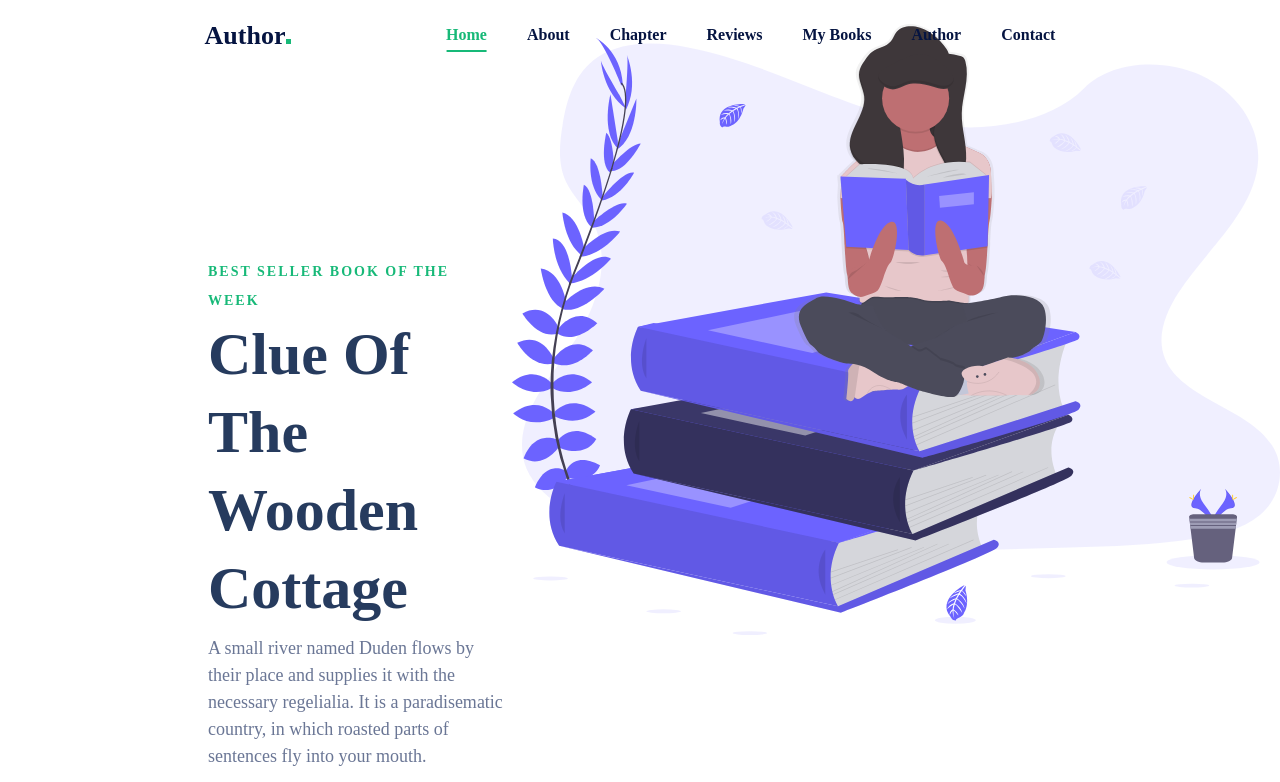
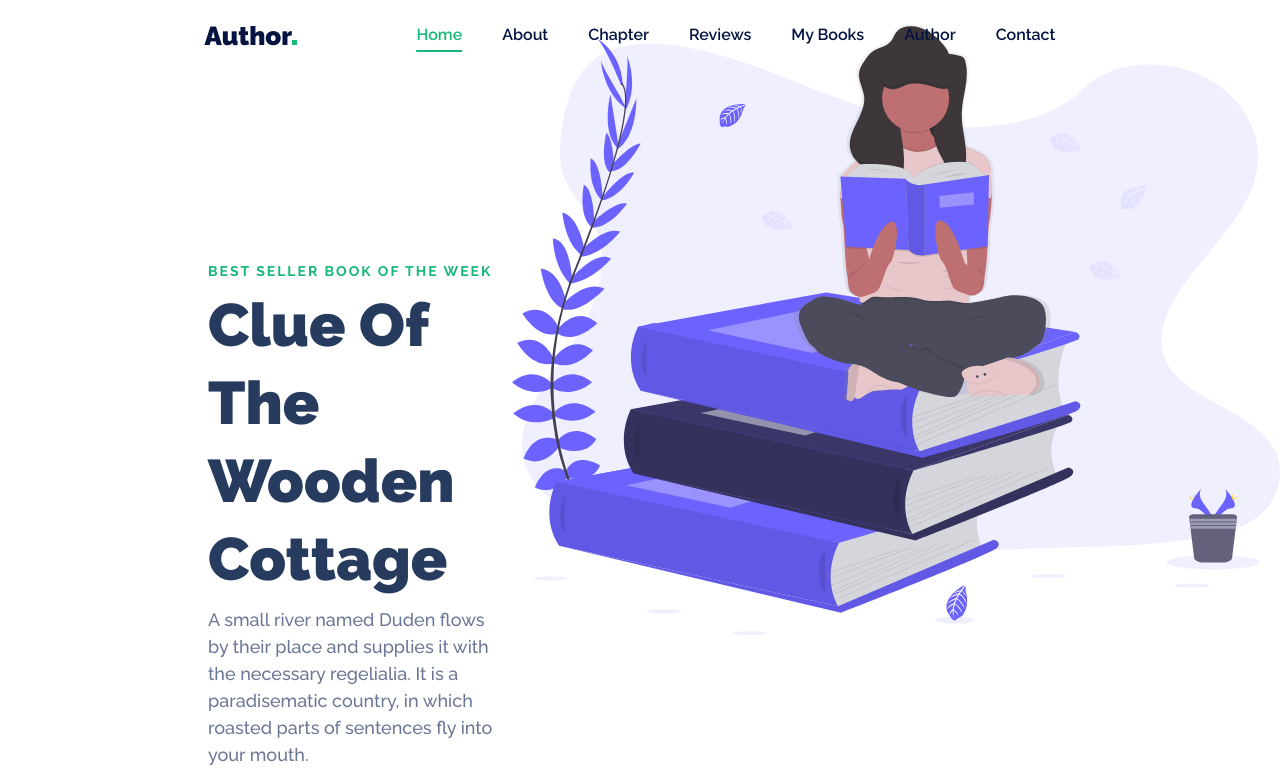
Before and after one commit to NgQuan341/AuthorLandingPage, a React (Vite) app in the folder React/: page / in a window 1280 px wide. Shown: the top 782 px of the page. Built offline with nearby package versions, Linux system fonts and the light colour scheme.

Commit message:
update: devide header component to children components

```diff
--- /dev/null
+++ b/React/src/components/header/HeaderMenuItem.jsx
@@ -0,0 +1,16 @@
+import React from "react";
+
+const HeaderMenuItem = (props) => {
+    const {item, style, setActiveItem} = props
+    return (
+        <>
+        <span className={style.header_menu_item} onClick={()=>setActiveItem(item.id)}>
+            <a href={item.sectionID} className={`${style.header_menu_item_text} ${item.active?style.active:''}`}>
+            {item.name}
+            </a>
+        </span>
+        </>
+    );
+};
+
+export default HeaderMenuItem;
--- a/React/src/components/header/index.jsx
+++ b/React/src/components/header/index.jsx
@@ -1,6 +1,67 @@
 import React from "react";
+import { useState } from "react";
 import headerStyle from './header.module.css';
+import HeaderMenuItem from "./HeaderMenuItem";
+
 const Header = () => {
+  const menuItems = [
+    {
+      id: 1,
+      name:'Home',
+      active: true,
+      sectionID:'#'
+    },
+    {
+      id: 2,
+      name:'About',
+      active: false,
+      sectionID:'#about'
+    },
+    {
+      id: 3,
+      name:'Chapter',
+      active: false,
+      sectionID:'#chapter'
+    },
+    {
+      id: 4,
+      name:'Reviews',
+      active: false,
+      sectionID:'#reviews'
+    },
+    {
+      id: 5,
+      name:'My Books',
+      active: false,
+      sectionID:'#book'
+    },
+    {
+      id: 6,
+      name:'Author',
+      active: false,
+      sectionID:'#author'
+    },
+    {
+      id: 7,
+      name:'Contact',
+      active: false,
+      sectionID:'#contact'
+    },
+  ]
+  const [items, setItems] = useState(menuItems);
+  const setActiveItem = (id) =>{
+    let arr = items.map((item, index)=>{
+      if(item.id == id){
+        item.active = true
+      }
+      else{
+        item.active = false
+      }
+      return item
+    }
+    )
+    setItems(arr)
+  }
   return (
     <nav className={headerStyle.header} id='header'>
       <div className={headerStyle.header_container}>
@@ -9,41 +70,12 @@ const Header = () => {
         </a>
         <button className={headerStyle.menu_btn}>Menu</button>
         <div className={headerStyle.header_menu}>
-          <span className={headerStyle.header_menu_item}>
-            <a href="#" className={`${headerStyle.header_menu_item_text} ${headerStyle.active}`}>
-              Home
-            </a>
-          </span>
-          <span className={headerStyle.header_menu_item}>
-            <a href="#about" className={headerStyle.header_menu_item_text}>
-              About
-            </a>
-          </span>
-          <span className={headerStyle.header_menu_item}>
-            <a href="#chapter" className={headerStyle.header_menu_item_text}>
-              Chapter
-            </a>
-          </span>
-          <span className={headerStyle.header_menu_item}>
-            <a href="#reviews" className={headerStyle.header_menu_item_text}>
-              Reviews
-            </a>
-          </span>
-          <span className={headerStyle.header_menu_item}>
-            <a href="#book" className={headerStyle.header_menu_item_text}>
-              My Books
-            </a>
-          </span>
-          <span className={headerStyle.header_menu_item}>
-            <a href="#author" className={headerStyle.header_menu_item_text}>
-              Author
-            </a>
-          </span>
-          <span className={headerStyle.header_menu_item}>
-            <a href="#contact" className={headerStyle.header_menu_item_text}>
-              Contact
-            </a>
-          </span>
+          {
+            items.map((item, index)=>(
+                <HeaderMenuItem key={index} item={item} style={headerStyle} setActiveItem={setActiveItem} />
+              )
+            )
+          }
         </div>
       </div>
     </nav>
--- a/React/src/index.css
+++ b/React/src/index.css
@@ -1,3 +1,8 @@
+@import url('https://fonts.googleapis.com/css2?family=Open+Sans:ital,wght@0,300;0,400;0,500;0,600;0,700;0,800;1,300;1,400;1,500;1,600;1,700;1,800&family=Raleway:ital,wght@0,100;0,200;0,300;0,400;0,500;0,600;0,700;0,800;0,900;1,100;1,200;1,300;1,400;1,500;1,600;1,700;1,800;1,900&display=swap');
+@import url('https://fonts.googleapis.com/css2?family=Open+Sans:ital,wght@0,300;0,400;0,500;0,600;0,700;0,800;1,300;1,400;1,500;1,600;1,700;1,800&family=Raleway:ital,wght@0,100;0,200;0,300;0,400;0,500;0,600;0,700;0,800;0,900;1,100;1,200;1,300;1,400;1,500;1,600;1,700;1,800;1,900&display=swap');
+:root {
+  --body-font: Raleway;
+}
 body {
   margin: 0;
   font-family: -apple-system, BlinkMacSystemFont, 'Segoe UI', 'Roboto', 'Oxygen',
@@ -6,7 +11,6 @@ body {
   -webkit-font-smoothing: antialiased;
   -moz-osx-font-smoothing: grayscale;
   font-size: 16px;
-  font-family: "Raleway";
   font-weight: 600;
   line-height: 1.8rem;
 }
```
